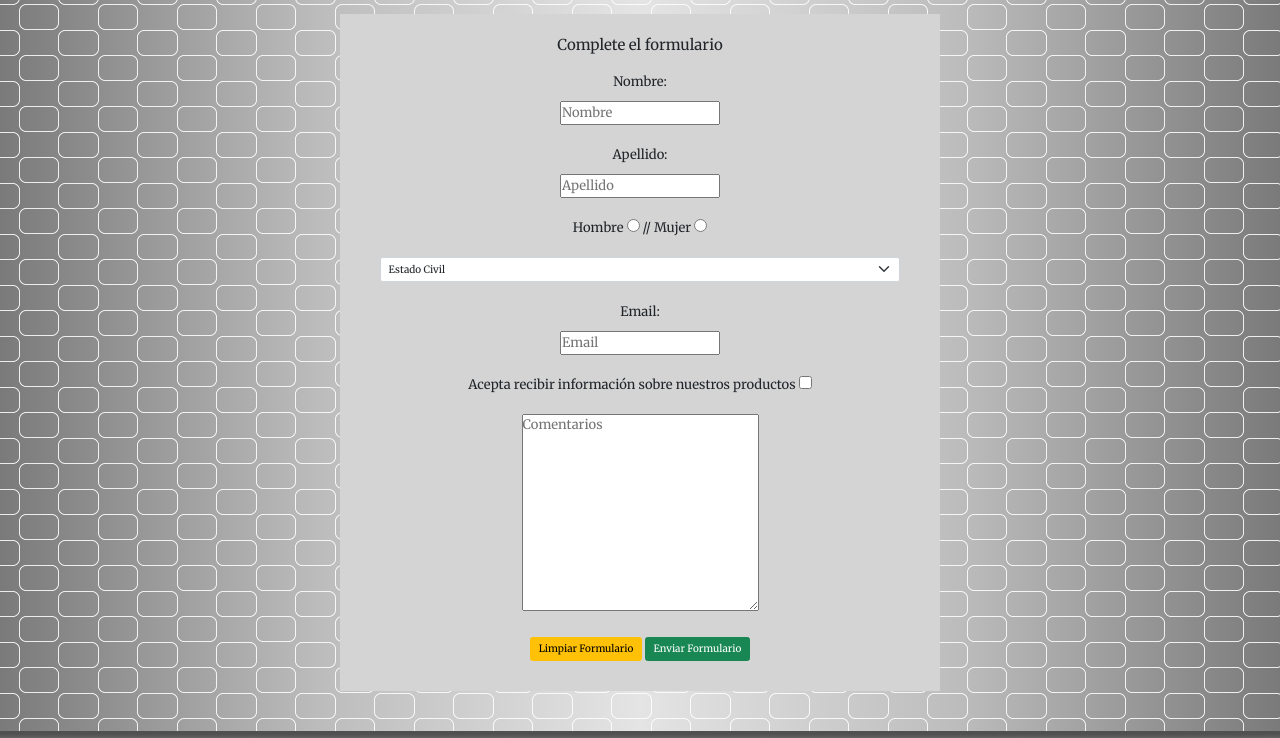
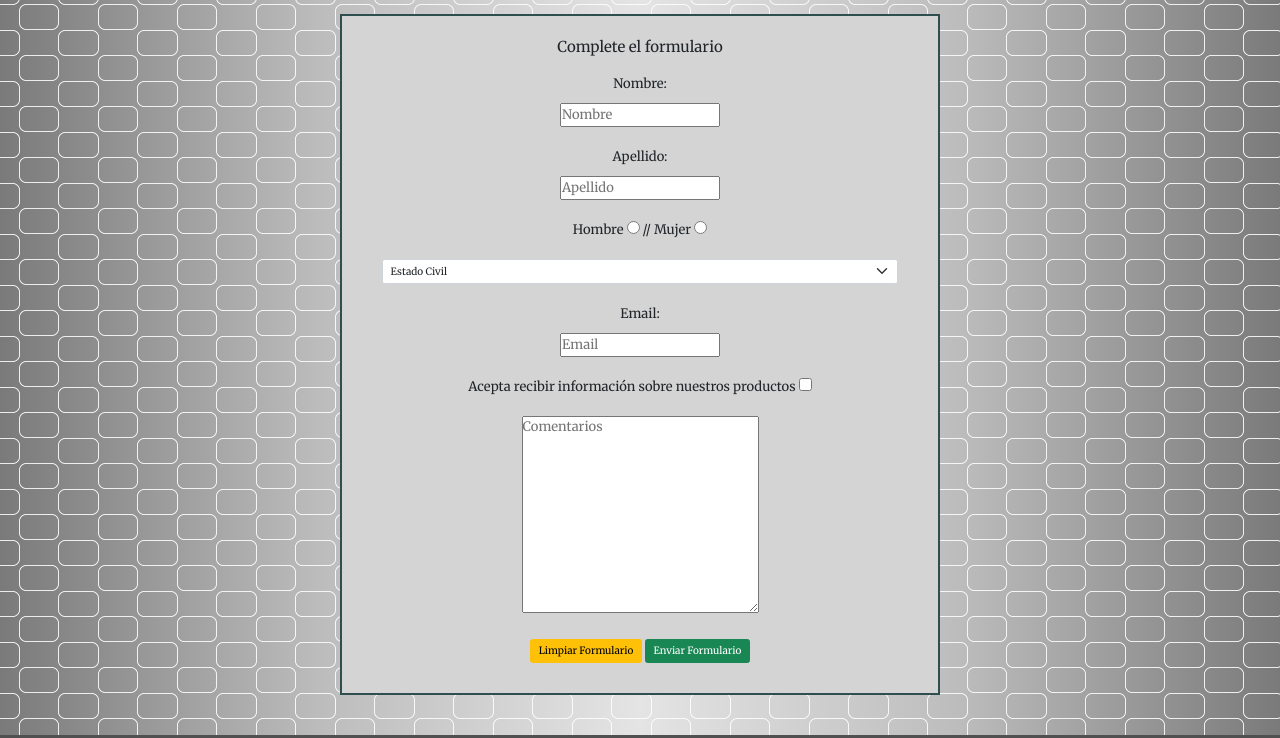
Before and after one commit to Nikkun13/entregas-coderhouse, a website: page paginas/contacto.html in a window 1280 px wide. Shown: the part 343-1081 px from the top of the page. Drawn offline with nearby package versions, Linux system fonts and the light colour scheme; files whose address does not match are found by name.

Commit message:
Entrega Final Coderhouse

```diff
--- a/scss/_paginas.scss
+++ b/scss/_paginas.scss
@@ -38,6 +38,7 @@
         width:600px;
         margin: auto;
         background-color: rgb(212, 212, 212);
+        border: 2px solid darkslategrey;
         form {
             display: flex;
             flex-direction: column;
```
Also changed, not shown: Trabajo/css/main.css, css/main.css, 1 other file.
